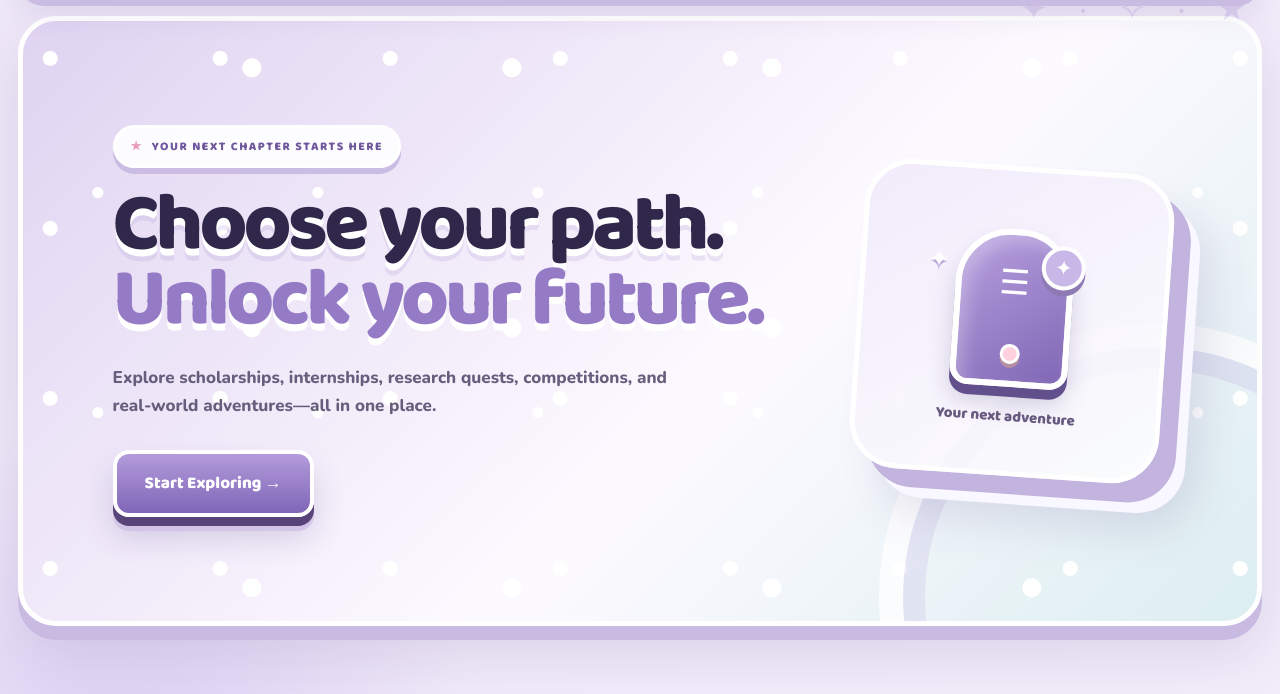
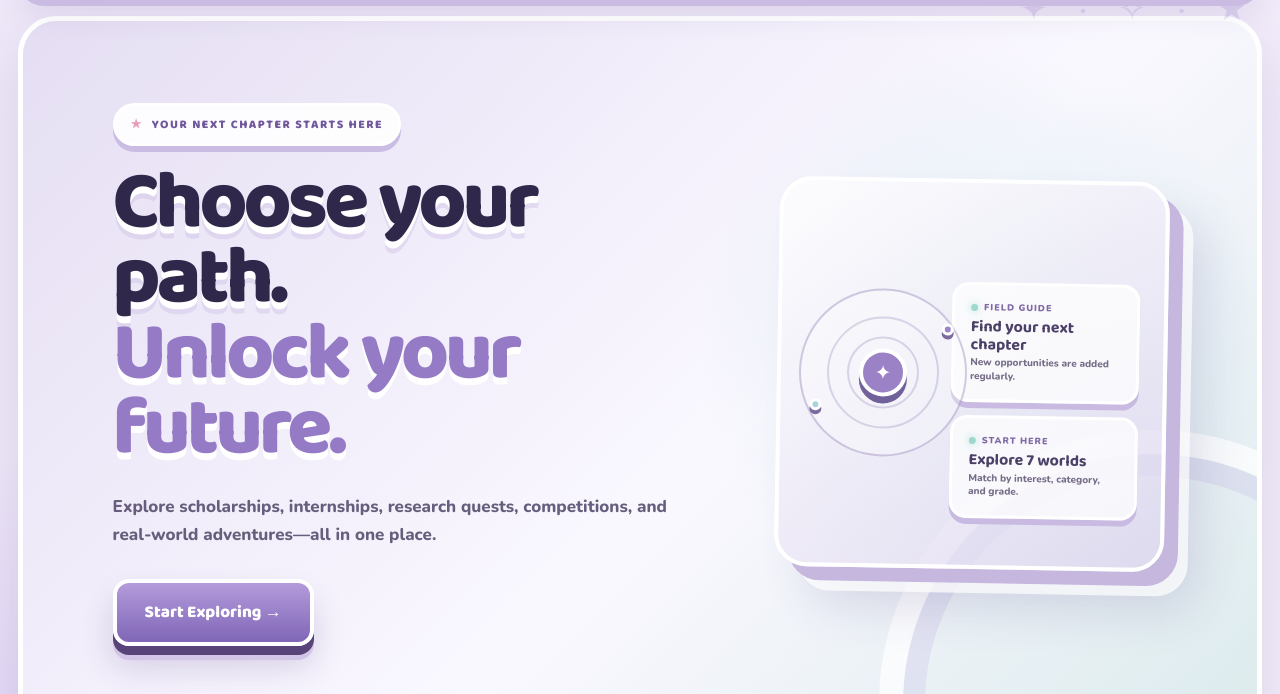
Before and after one commit to khadeejasathak11-ops/Opportunitydoor, a plain HTML site: page index.html in a window 1280 px wide. Shown: the part 106-800 px from the top of the page. Drawn offline with nearby package versions, Linux system fonts and the light colour scheme.

Commit message:
Fix all website controls and add field guide dashboard

```diff
--- a/index.html
+++ b/index.html
@@ -7,7 +7,7 @@
     <title>Opportunity Door | Discover Your Next Opportunity</title>
     <meta name="description" content="Discover scholarships, internships, research programs, volunteering, competitions, and leadership opportunities for students.">
     <link rel="canonical" href="https://khadeejasathak11-ops.github.io/Opportunitydoor/">
-    <link rel="stylesheet" href="style.css">
+    <link rel="stylesheet" href="style.css?v=dashboard">
 </head>
 
 <body>
@@ -41,20 +41,29 @@
                 competitions, and real-world adventures—all in one place.
             </p>
 
-            <a href="#opportunities" class="primary-button">
+            <a href="#opportunities" class="primary-button" id="start-exploring">
                 Start Exploring →
             </a>
         </div>
 
-        <div class="hero-decoration">
-            <div class="door-symbol" aria-hidden="true">
-                <span class="door-sparkle sparkle-one">✦</span>
-                <span class="door-sparkle sparkle-two">✧</span>
-                <span class="door-sparkle sparkle-three">✦</span>
-                <span class="cute-door">☰</span>
-                <span class="door-star">✦</span>
+        <div class="hero-dashboard" aria-label="Opportunity discovery summary">
+            <div class="dashboard-orbit" aria-hidden="true">
+                <span class="orbit-ring orbit-ring-one"></span>
+                <span class="orbit-ring orbit-ring-two"></span>
+                <span class="orbit-dot orbit-dot-one"></span>
+                <span class="orbit-dot orbit-dot-two"></span>
+                <span class="dashboard-mark">✦</span>
             </div>
-            <p>Your next adventure</p>
+            <div class="dashboard-card">
+                <p class="dashboard-label"><span></span> FIELD GUIDE</p>
+                <strong>Find your next chapter</strong>
+                <small>New opportunities are added regularly.</small>
+            </div>
+            <div class="dashboard-card dashboard-card-small">
+                <p class="dashboard-label"><span></span> START HERE</p>
+                <strong>Explore 7 worlds</strong>
+                <small>Match by interest, category, and grade.</small>
+            </div>
         </div>
     </section>
 
@@ -66,27 +75,27 @@
 
         <div class="category-grid">
 
-            <button class="category-card" data-category="scholarships">
+            <button type="button" class="category-card" data-category="scholarships" aria-pressed="false">
                 🎓 <span>Scholarships</span>
             </button>
 
-            <button class="category-card" data-category="internships">
+            <button type="button" class="category-card" data-category="internships" aria-pressed="false">
                 💼 <span>Internships & Jobs</span>
             </button>
 
-            <button class="category-card" data-category="research">
+            <button type="button" class="category-card" data-category="research" aria-pressed="false">
                 🔬 <span>Research</span>
             </button>
 
-            <button class="category-card" data-category="volunteering">
+            <button type="button" class="category-card" data-category="volunteering" aria-pressed="false">
                 💛 <span>Volunteering</span>
             </button>
 
-            <button class="category-card" data-category="competitions">
+            <button type="button" class="category-card" data-category="competitions" aria-pressed="false">
                 🏆 <span>Competitions</span>
             </button>
 
-            <button class="category-card" data-category="leadership">
+            <button type="button" class="category-card" data-category="leadership" aria-pressed="false">
                 🌟 <span>Leadership</span>
             </button>
 
@@ -110,7 +119,7 @@
 
         <div class="theme-grid">
 
-            <button class="theme-card" data-theme="biology-health">
+            <button type="button" class="theme-card" data-theme="biology-health" aria-pressed="false">
                 <span class="theme-icon">🧬</span>
                 <span class="theme-title">Biology & Health</span>
                 <span class="theme-description">
@@ -118,7 +127,7 @@
                 </span>
             </button>
 
-            <button class="theme-card" data-theme="technology">
+            <button type="button" class="theme-card" data-theme="technology" aria-pressed="false">
                 <span class="theme-icon">💻</span>
                 <span class="theme-title">Technology</span>
                 <span class="theme-description">
@@ -126,7 +135,7 @@
                 </span>
             </button>
 
-            <button class="theme-card" data-theme="stem-engineering">
+            <button type="button" class="theme-card" data-theme="stem-engineering" aria-pressed="false">
                 <span class="theme-icon">🔭</span>
                 <span class="theme-title">STEM & Engineering</span>
                 <span class="theme-description">
@@ -134,7 +143,7 @@
                 </span>
             </button>
 
-            <button class="theme-card" data-theme="business">
+            <button type="button" class="theme-card" data-theme="business" aria-pressed="false">
                 <span class="theme-icon">📈</span>
                 <span class="theme-title">Business</span>
                 <span class="theme-description">
@@ -142,7 +151,7 @@
                 </span>
             </button>
 
-            <button class="theme-card" data-theme="arts-humanities">
+            <button type="button" class="theme-card" data-theme="arts-humanities" aria-pressed="false">
                 <span class="theme-icon">🎨</span>
                 <span class="theme-title">Arts & Humanities</span>
                 <span class="theme-description">
@@ -150,7 +159,7 @@
                 </span>
             </button>
 
-            <button class="theme-card" data-theme="leadership-community">
+            <button type="button" class="theme-card" data-theme="leadership-community" aria-pressed="false">
                 <span class="theme-icon">🌍</span>
                 <span class="theme-title">Leadership & Community</span>
                 <span class="theme-description">
@@ -158,7 +167,7 @@
                 </span>
             </button>
 
-            <button class="theme-card" data-theme="general">
+            <button type="button" class="theme-card" data-theme="general" aria-pressed="false">
                 <span class="theme-icon">🌟</span>
                 <span class="theme-title">General Opportunities</span>
                 <span class="theme-description">
@@ -359,8 +368,8 @@
     <p>© 2026 Opportunity Door. Discover. Explore. Open Doors.</p>
 </footer>
 
-<script src="opportunities.js"></script>
-<script src="script.js"></script>
+<script src="opportunities.js?v=dashboard"></script>
+<script src="script.js?v=dashboard"></script>
 
 </body>
 </html>
--- a/style.css
+++ b/style.css
@@ -735,3 +735,175 @@ footer {
     .filter-heading { flex-direction: column; gap: 12px; }
     #opportunity-details { padding: 24px; }
 }
+
+/* FIELD-GUIDE DASHBOARD INSPIRED BY THE REFERENCE */
+
+.hero {
+    background:
+        radial-gradient(circle at 78% 45%, rgba(164, 216, 218, 0.32), transparent 18rem),
+        linear-gradient(135deg, #e5def3 0%, #faf8ff 58%, #dcebed 100%);
+}
+
+.hero-dashboard {
+    position: relative;
+    z-index: 2;
+    width: 390px;
+    min-width: 390px;
+    height: 390px;
+    display: grid;
+    grid-template-columns: 1fr;
+    align-content: center;
+    gap: 13px;
+    padding: 72px 24px 20px 170px;
+    border: 4px solid #fff;
+    border-radius: 32px;
+    background:
+        linear-gradient(145deg, rgba(255,255,255,0.82), rgba(220,210,238,0.70));
+    box-shadow:
+        14px 14px 0 #c6b7df,
+        24px 24px 0 rgba(255,255,255,0.72),
+        34px 38px 48px rgba(82,62,128,0.16);
+    transform: rotate(1deg);
+}
+
+.dashboard-orbit {
+    position: absolute;
+    left: 18px;
+    top: 50%;
+    width: 168px;
+    height: 168px;
+    display: grid;
+    place-items: center;
+    border: 2px solid rgba(112, 88, 156, 0.30);
+    border-radius: 50%;
+    background: rgba(255,255,255,0.32);
+    transform: translateY(-50%);
+}
+
+.orbit-ring {
+    position: absolute;
+    border: 2px solid rgba(112, 88, 156, 0.22);
+    border-radius: 50%;
+}
+
+.orbit-ring-one {
+    width: 112px;
+    height: 112px;
+}
+
+.orbit-ring-two {
+    width: 72px;
+    height: 72px;
+}
+
+.orbit-dot {
+    position: absolute;
+    width: 12px;
+    height: 12px;
+    border: 3px solid #fff;
+    border-radius: 50%;
+    background: #9c83c9;
+    box-shadow: 0 4px 0 #7d6b9f;
+}
+
+.orbit-dot-one { right: 12px; top: 32px; }
+.orbit-dot-two { left: 9px; bottom: 43px; background: #a8d4de; }
+
+.dashboard-mark {
+    z-index: 2;
+    width: 48px;
+    height: 48px;
+    display: grid;
+    place-items: center;
+    border: 4px solid #fff;
+    border-radius: 50%;
+    background: #9b82c7;
+    color: #fff;
+    font-size: 20px;
+    box-shadow: 0 7px 0 #71609a;
+}
+
+.dashboard-card {
+    min-height: 118px;
+    display: flex;
+    flex-direction: column;
+    justify-content: center;
+    padding: 16px;
+    border: 3px solid #fff;
+    border-radius: 17px;
+    background: rgba(255,255,255,0.74);
+    box-shadow: 0 6px 0 #c8bae1;
+}
+
+.dashboard-card-small {
+    min-height: 92px;
+}
+
+.dashboard-card strong {
+    margin: 5px 0 3px;
+    color: #4b4067;
+    font-family: 'Baloo 2', sans-serif;
+    font-size: 16px;
+    line-height: 1.1;
+}
+
+.dashboard-card small {
+    color: #756c87;
+    font-size: 10px;
+    font-weight: 800;
+    line-height: 1.35;
+}
+
+.dashboard-label {
+    display: flex;
+    align-items: center;
+    gap: 6px;
+    color: #806aa6;
+    font-size: 9px;
+    font-weight: 900;
+    letter-spacing: 1px;
+}
+
+.dashboard-label span {
+    width: 7px;
+    height: 7px;
+    border-radius: 50%;
+    background: #9ed8cf;
+    box-shadow: 0 0 8px rgba(158,216,207,0.8);
+}
+
+.category-card,
+.theme-card,
+.primary-button,
+.clear-button,
+.opportunity-card a,
+nav a,
+.back-link {
+    cursor: pointer;
+}
+
+.category-card:focus-visible,
+.theme-card:focus-visible,
+.primary-button:focus-visible,
+.clear-button:focus-visible,
+nav a:focus-visible,
+.search-area input:focus-visible,
+.filter-group select:focus-visible {
+    outline: 4px solid #9dd7d1;
+    outline-offset: 4px;
+}
+
+@media (max-width: 900px) {
+    .hero-dashboard {
+        width: 340px;
+        min-width: 340px;
+        height: 350px;
+        padding-left: 145px;
+    }
+}
+
+@media (max-width: 750px) {
+    .hero-dashboard {
+        display: none;
+    }
+}
```
Also changed, not shown: opportunity.html (+3 -3 lines), script.js (+8 -25 lines).
